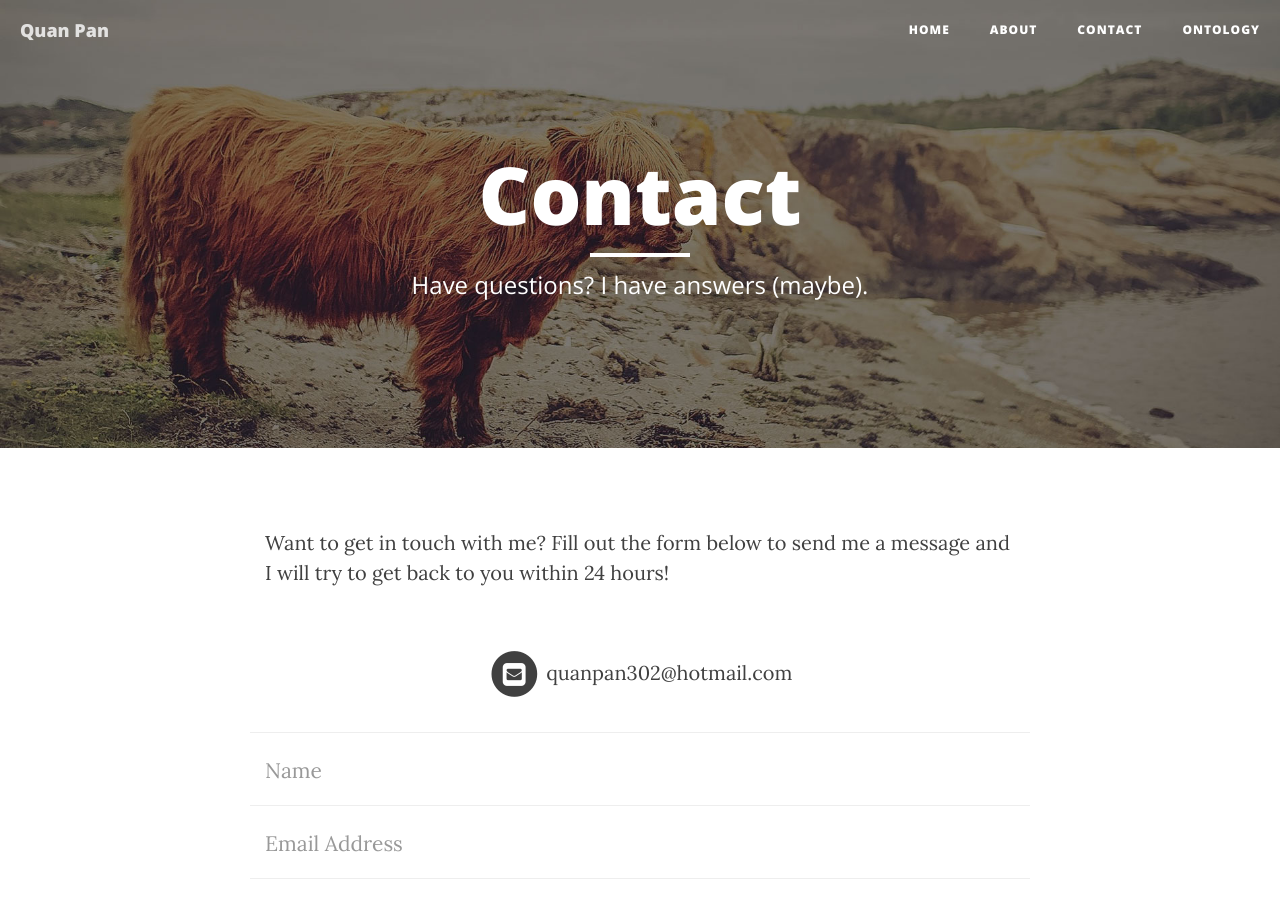
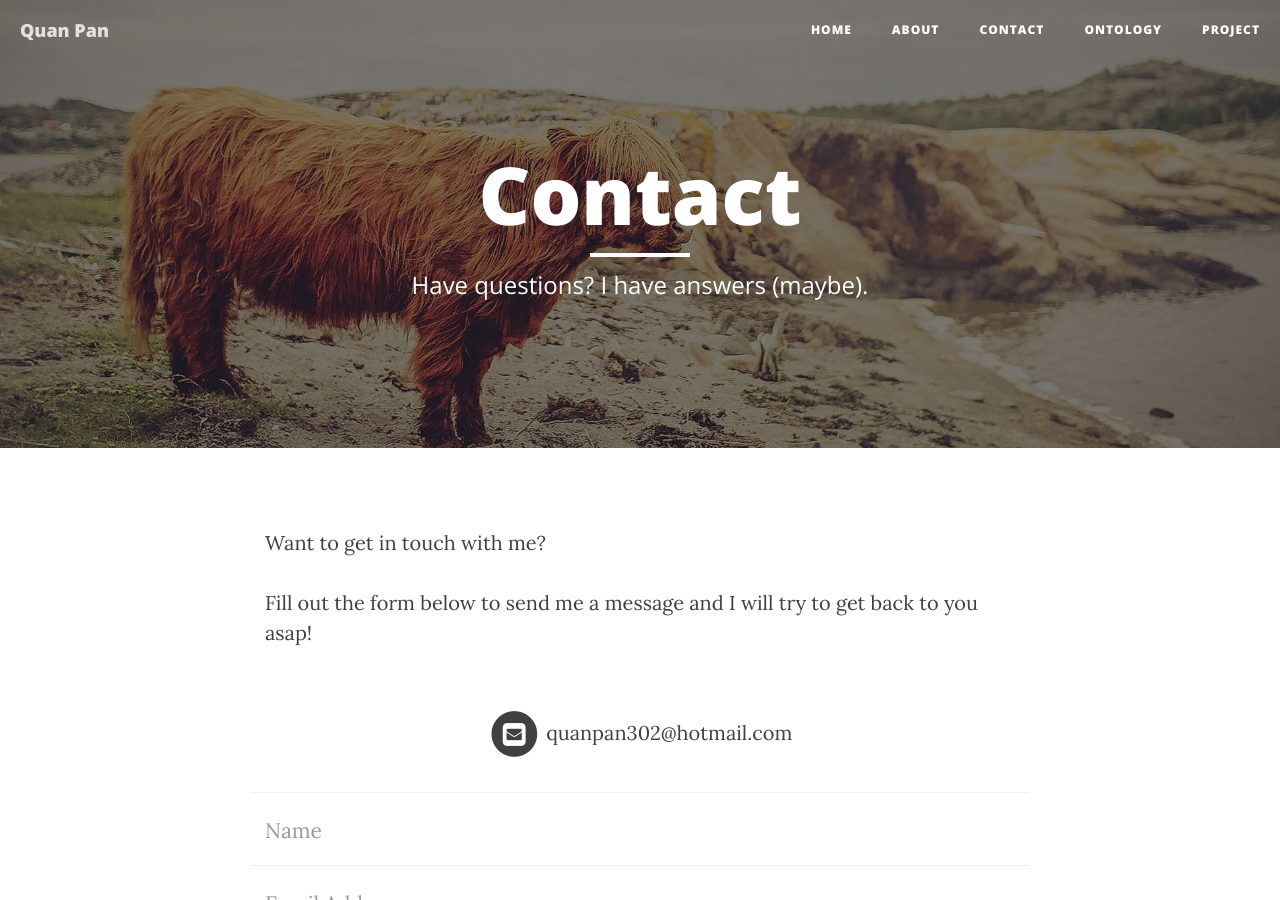
Before and after one commit to quanpan302/quanpan302.github.io, a Jekyll site: the page built from contact.html, in a window 1280 px wide and 900 px high. Built offline with Jekyll 4.4.1, drawn with Linux system fonts in a browser that asks for light colours; nearby versions of some CDN libraries; a script that is not in the unit is left out.

Commit message:
Add Project page

```diff
--- a/_config.yml
+++ b/_config.yml
@@ -30,8 +30,7 @@
 # href="{{ site.baseurl }}assets/built/screen.css"
 # <a href="{{ site.url }}{{ site.baseurl }}">{{ site.title }}</a>
 baseurl: "" # the subpath of your site, e.g. /blog
-# url: "http://quanpan302.github.io" # the base hostname & protocol for your site, e.g. http://example.com
-url: "http://www.quanpan302.com"
+url: "http://www.quanpan302.com" # the base hostname & protocol for your site, e.g. http://example.com
 
 # Social info
 # example:
--- a/contact.html
+++ b/contact.html
@@ -5,7 +5,8 @@
 header-img: "assets/img/contact-bg.jpg"
 ---
 
-<p>Want to get in touch with me? Fill out the form below to send me a message and I will try to get back to you within 24 hours!</p>
+<p>Want to get in touch with me?</p>
+<p>Fill out the form below to send me a message and I will try to get back to you asap!</p>
 
 <div class="row">
     <div class="col-lg-8 col-lg-offset-2 col-md-10 col-md-offset-1">
--- /dev/null
+++ b/project/index.md
@@ -0,0 +1 @@
+# Project
```
